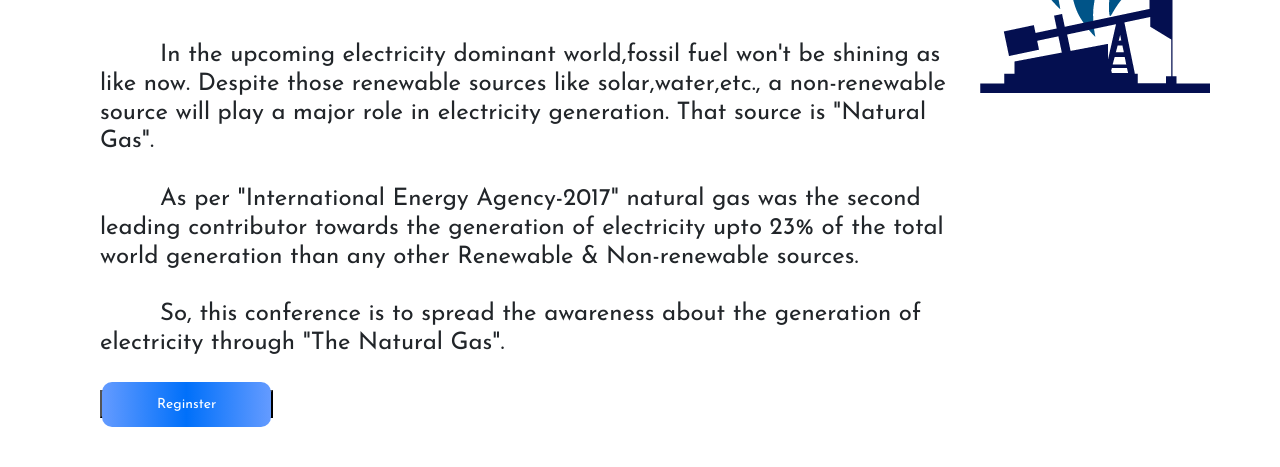
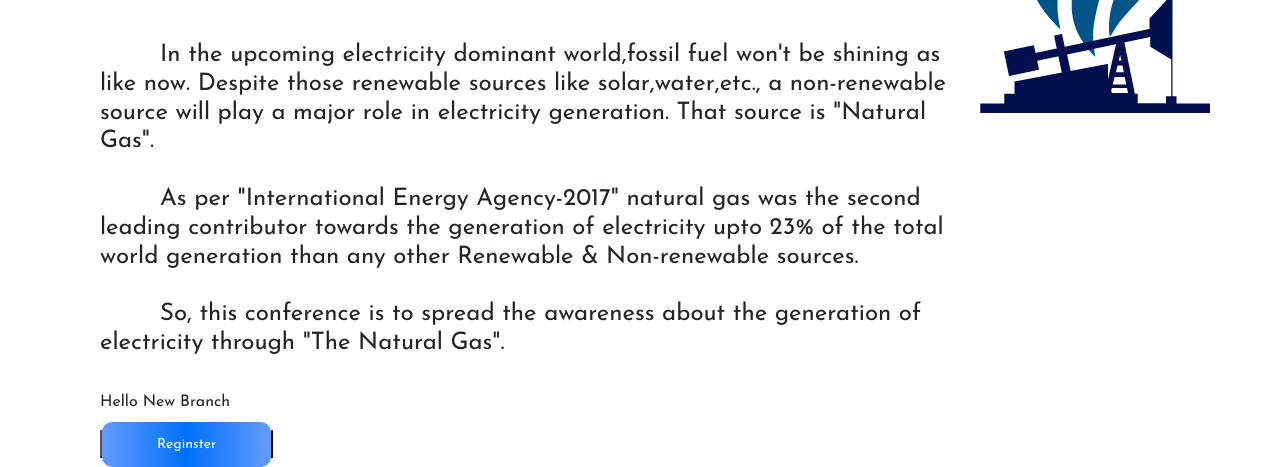
Before and after one commit to atanu12/Seminor, a plain HTML site: page index.html in a window 1280 px wide. Shown: the part 581-1048 px from the top of the page. Before the commit the page ends 1008 px from the top, so only its background shows below. Drawn offline with Linux system fonts and the light colour scheme.

Commit message:
add the para tag and also remove the white space

```diff
--- a/index.html
+++ b/index.html
@@ -38,7 +38,9 @@
     <span style="padding-left :60px"></span>As per "International Energy Agency-2017" natural gas was the second leading contributor towards the generation of electricity upto 23% of the total world
     generation than any other Renewable & Non-renewable sources. <br><br>
 
-    <span style="padding-left :60px"></span>       So, this conference is to spread the awareness about the generation of electricity through "The Natural Gas".</h4><br>
+    <span style="padding-left :60px"></span>So, this conference is to spread the awareness about the generation of electricity through "The Natural Gas".</h4><br>
+
+    <p>Hello New Branch</p>
    <button>
     <a href="https://forms.gle/dqm1UmCA2PAgT1aP7" target="_blank">Reginster</a>
    </button>
```
